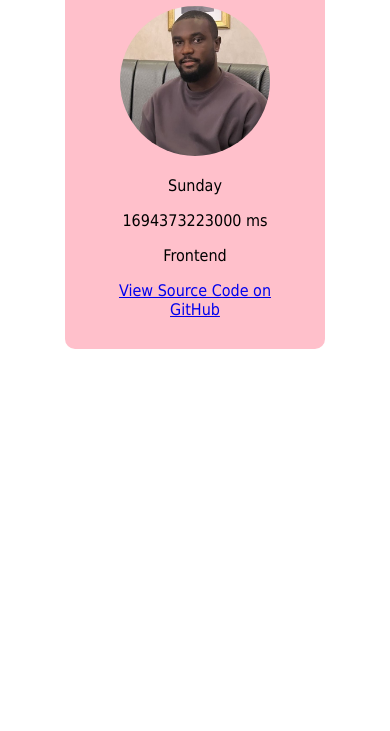
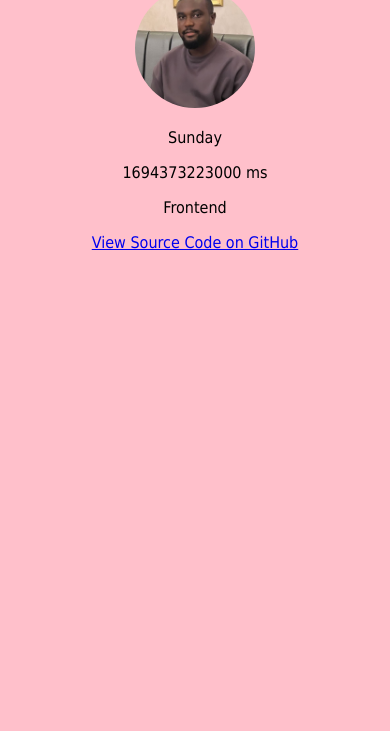
Before and after one commit to heydamali/hng-stage-one, a plain HTML site: page index.html in a window 390 px wide. Shown: the part 113-844 px from the top of the page. Drawn offline with Linux system fonts and the light colour scheme.

Commit message:
Add responsiveness

```diff
--- a/styles.css
+++ b/styles.css
@@ -5,6 +5,7 @@ h1 {
 .body {
     font-family: Tahoma, sans-serif;
 }
+
 .profile {
     width: 200px;
     padding: 30px;
@@ -19,3 +20,27 @@ h1 {
     height: 150px;
     border-radius: 50%;
 }
+
+/* Mobile devices (portrait and landscape) */
+@media only screen and (max-width: 480px) {
+    body, html {
+        height: 100%;
+        margin: 0;
+        padding: 0;
+        overflow: hidden;
+    }
+
+    .profile {
+        width: 100%;
+        height: 100vh;
+        padding: 20px;
+        box-sizing: border-box;
+        margin: 0;
+        border-radius: 0;
+    }
+
+    .profile-picture {
+        width: 120px;
+        height: 120px;
+    }
+}
```
